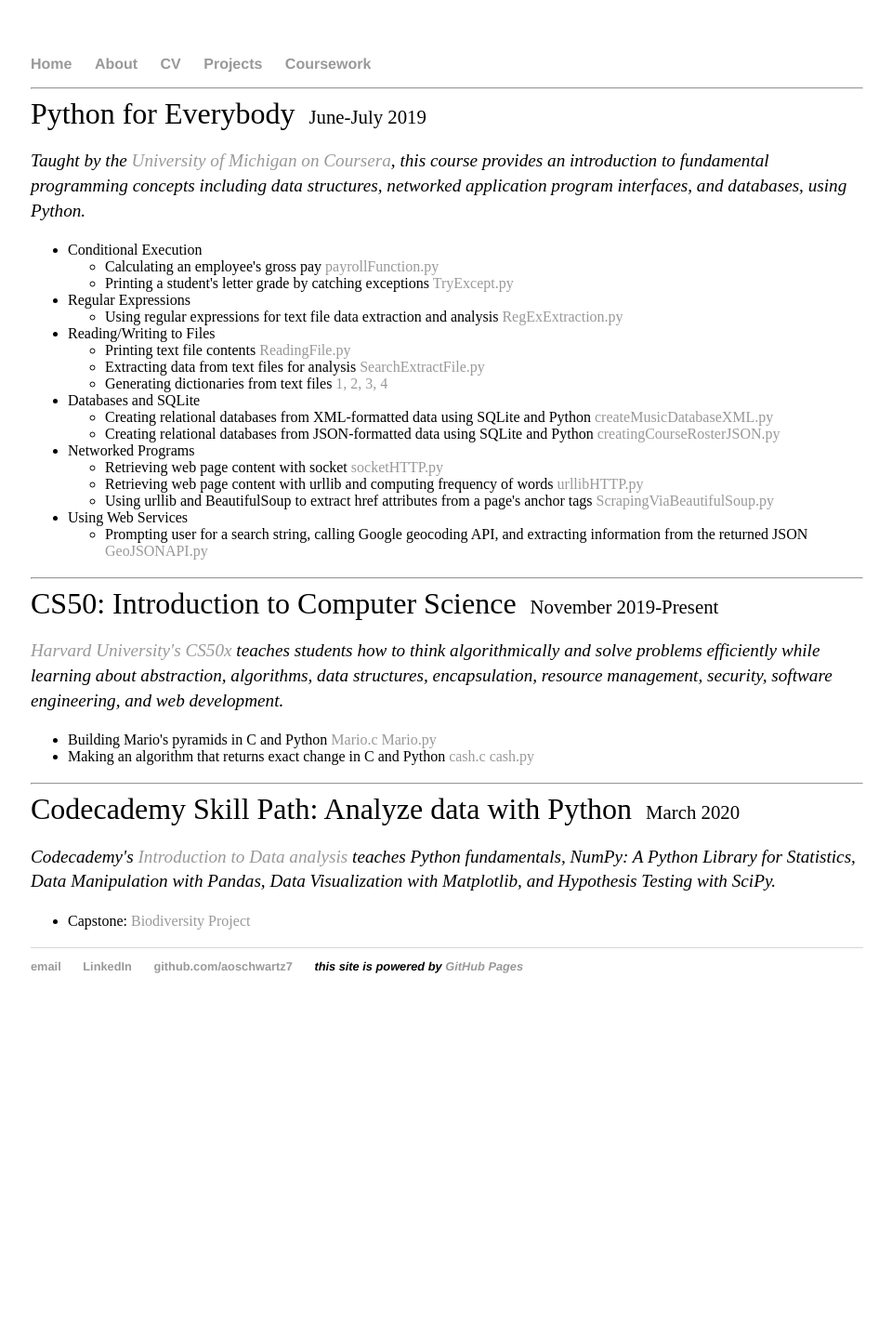
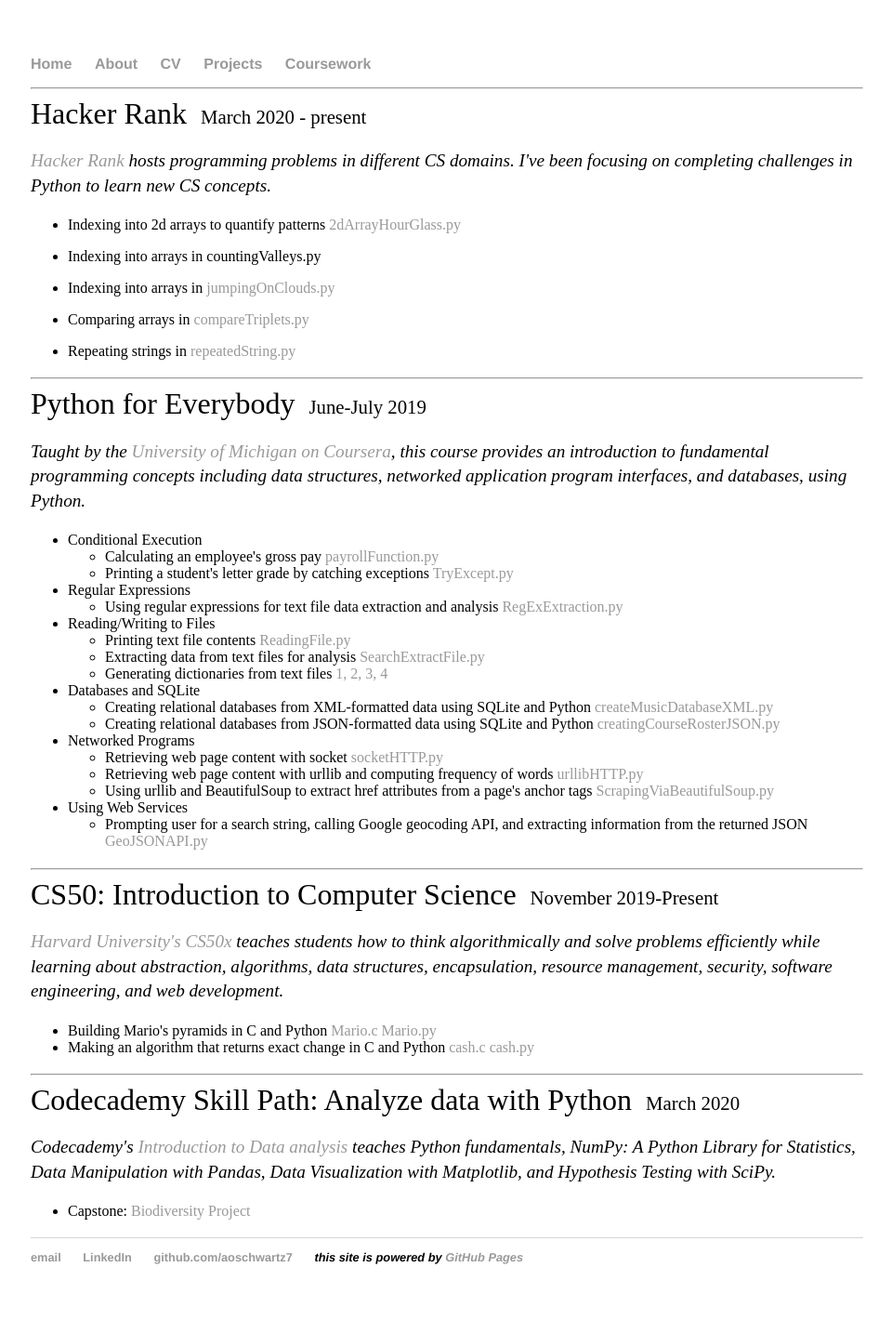
Before and after one commit to aoschwartz7/aoschwartz7.github.io, a Jekyll site: the page built from site/coursework.html, in a window 1280 px wide. Shown: the whole page at 93% size, without its empty margins (159-1119 px from the left). Built offline with Jekyll 4.4.1, drawn with Linux system fonts in a browser that asks for light colours; before the commit the page ends 1107 px from its top, so only the background shows below that.

Commit message:
adding hacker rank solutions

```diff
--- a/site/coursework.html
+++ b/site/coursework.html
@@ -2,6 +2,30 @@
 layout: default
 title: Alec Schwartz
 ---
+<hr />
+<span>Hacker Rank<c>March 2020 - present</c></span>
+<p>
+  <em><a href="https://www.hackerrank.com/dashboard">Hacker Rank</a> hosts programming problems in different CS domains.
+    I've been focusing on completing challenges in Python to learn new CS concepts.</em>
+</p>
+<p>
+  <ul>
+    <li>Indexing into 2d arrays to quantify patterns <a href="https://github.com/aoschwartz7/HackerRank/blob/master/2dArrayHourGlass.py">2dArrayHourGlass.py</a></li>
+  </ul>
+  <ul>
+    <li>Indexing into arrays in <a href="https://github.com/aoschwartz7/HackerRank/blob/master/countingValleys.py"></a>countingValleys.py</li>
+  </ul>
+  <ul>
+    <li>Indexing into arrays in <a href="https://github.com/aoschwartz7/HackerRank/blob/master/jumpingOnClouds.py">jumpingOnClouds.py</a></li>
+  </ul>
+  <ul>
+    <li>Comparing arrays in <a href="https://github.com/aoschwartz7/HackerRank/blob/master/compareTriplets.py">compareTriplets.py</a></li>
+  </ul>
+  <ul>
+    <li>Repeating strings in <a href="https://github.com/aoschwartz7/HackerRank/blob/master/repeatedString.py">repeatedString.py</a></li>
+  </ul>
+</p>
+
 <hr />
 <span>Python for Everybody<c>June-July 2019</c></span>
 
```
